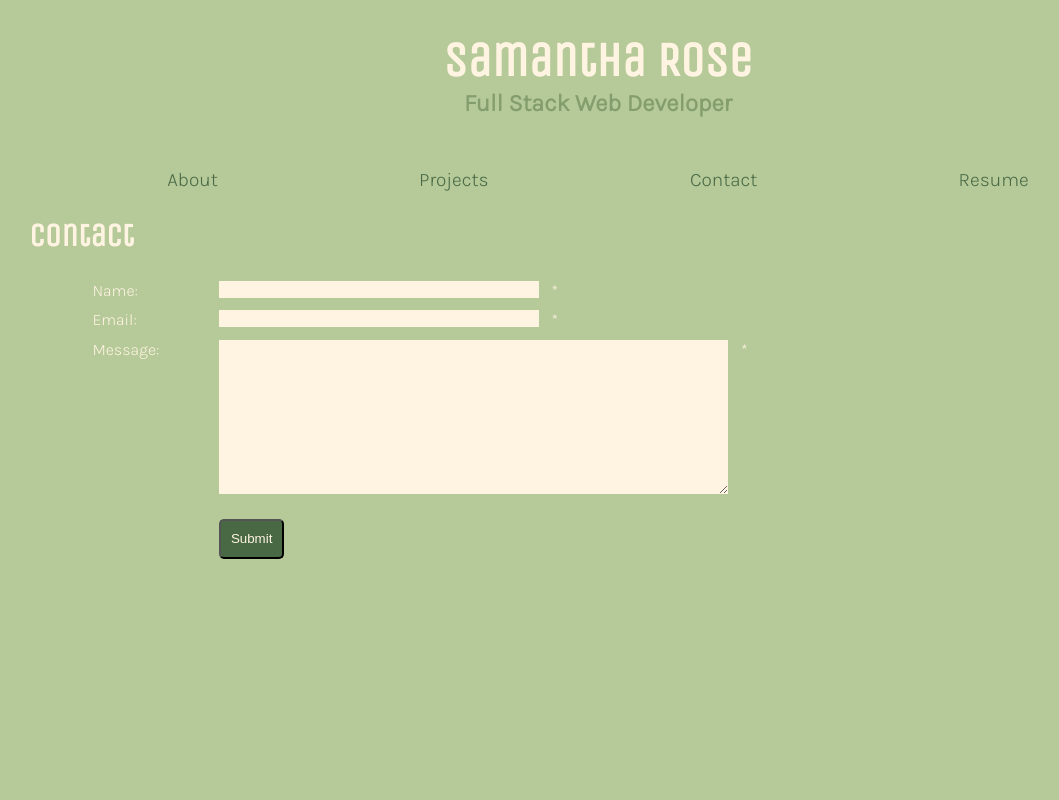
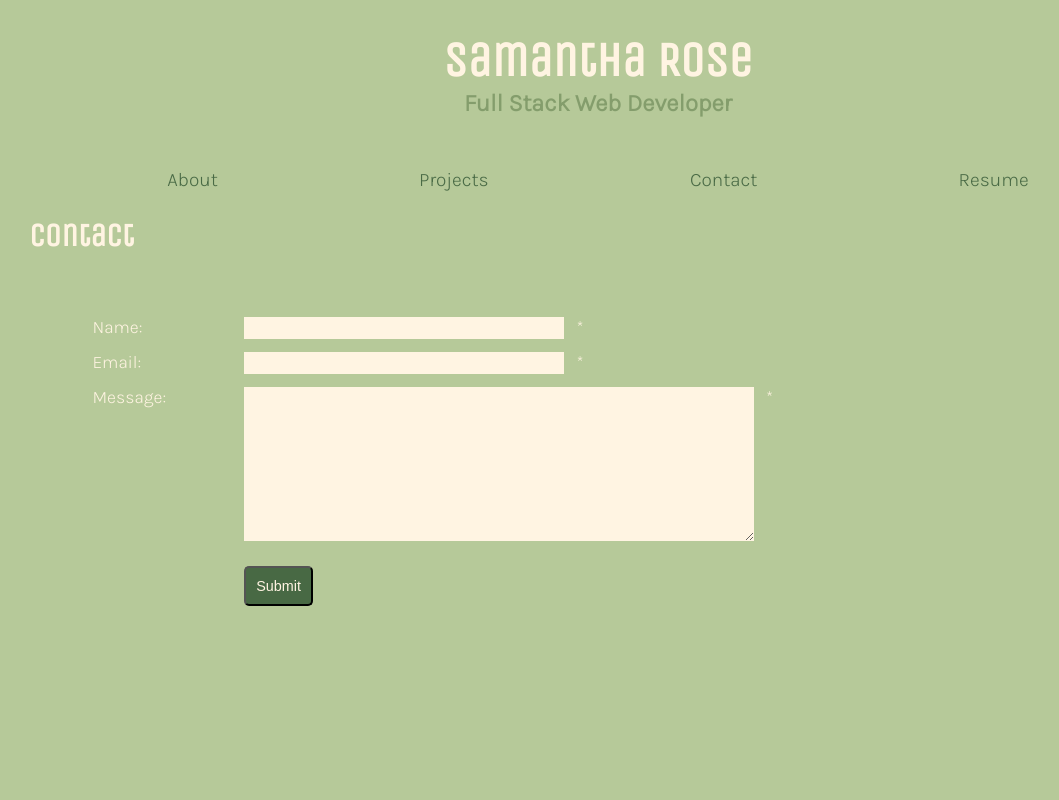
Before and after one commit to samanthashleyrose/React-Coding-Portfolio, a React (Vite) app: page /Contact in a window 1280 px wide. Shown: the top 800 px of the page, without its empty margins (42-1101 px from the left). Built offline with nearby package versions, Linux system fonts and the light colour scheme.

Commit message:
Achieved required error promopt goal

```diff
--- a/src/main.css
+++ b/src/main.css
@@ -182,22 +182,24 @@ img {
 .contact-form {
     display: block;
     font-family: Karla, sans-serif;
+    margin-top: 5%;
     margin-left: 10%;
     text-decoration: none;
     width: 100%;
     padding-bottom: 20%;
 }
 
-#name-label {
-    width: 10%;
+#name-div,
+#email-div,
+#message-div {
+    display: flex;
 }
 
-#email-label {
-    width: 10%;
-}
-
+#name-label,
+#email-label,
 #message-label {
-    width: 10%;
+    width: 12%;
+    font-size: 1.1rem;
 }
 
 #name,
@@ -205,6 +207,8 @@ img {
     background-color: rgb(255, 244, 226);
     border: none;
     color: rgba(41, 78, 45, 0.776);
+    font-family: Karla, sans-serif;
+    font-size: 1.1rem;
     margin-right: 1%;
     margin-bottom: 1%;
     width: 25%;
@@ -214,15 +218,11 @@ img {
     background-color: rgb(255, 244, 226);
     border: none;
     color: rgba(41, 78, 45, 0.776);
+    font-family: Karla, sans-serif;
+    font-size: 1rem;
     margin-right: 1%;
     height: 150px;
     width: 40%;
-}
-
-#name-div,
-#email-div,
-#message-div {
-    display: flex;
 }
 
 .error {
@@ -231,20 +231,21 @@ img {
     margin: 0%;
 }
 
+#submit-btn {
+    background-color: rgba(41, 78, 45, 0.776);
+    border-radius: 5px;
+    color: rgb(255, 244, 226);
+    font-size: .9rem;
+    padding: .8%;
+    margin-top: 2%;
+    margin-left: 12%;
+}
+
 .success {
     color: rgba(41, 78, 45, 0.776);
     font-weight: bolder;
     margin-top: 1%;
-    margin-left: 10%;
-}
-
-#submit-btn {
-    background-color: rgba(41, 78, 45, 0.776);
-    border-radius: 5px;
-    color: rgb(255, 244, 226);
-    padding: .8%;
-    margin-top: 2%;
-    margin-left: 10%;
+    margin-left: 12%;
 }
 
 /* RESUME */
@@ -306,6 +307,7 @@ a {
     justify-content: center;
     font-size: 2.5rem;
 }
+
 #error-page {
     font-family: Karla, sans-serif;
     font-size: 1.5rem;
--- a/src/pages/Contact.jsx
+++ b/src/pages/Contact.jsx
@@ -33,11 +33,9 @@ function ContactForm() {
         message: ''
       });
       setSuccess(true);
-      // setTimeout(() => {
-      //   setSuccess(false);
-      // }, 3000);
-    } else {
-      alert('Please fill in all required fields');
+      setTimeout(() => {
+        setSuccess(false);
+      }, 3000);
     }
   };
 
@@ -53,8 +51,7 @@ function ContactForm() {
   return (
     <div>
       <h2>Contact</h2>
-      <form onSubmit={handleSubmit} className='
-    contact-form'>
+      <form onSubmit={handleSubmit} className='contact-form'>
         <div id='name-div'>
           <label htmlFor="name" id="name-label">Name:</label>
           <input
@@ -76,6 +73,7 @@ function ContactForm() {
             name="email"
             value={formData.email}
             onChange={handleChange}
+            onBlur={handleBlur}
             required
           />
           * {errors.email && <p className="error"> required</p>}
@@ -87,6 +85,7 @@ function ContactForm() {
             name="message"
             value={formData.message}
             onChange={handleChange}
+            onBlur={handleBlur}
             required
           />
           * {errors.message && <p className="error"> required</p>}
```
